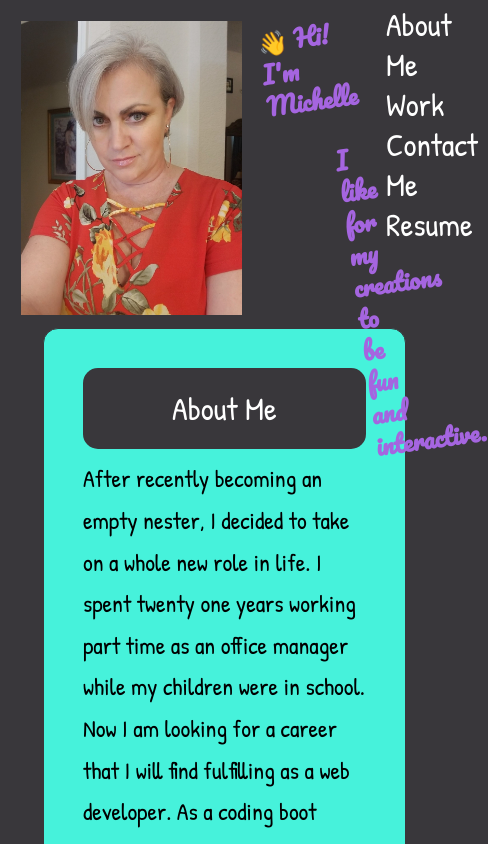
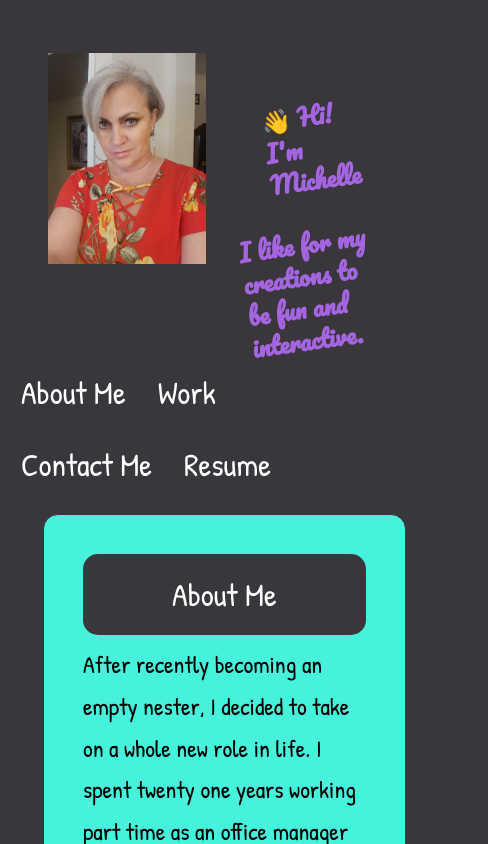
Before and after one commit to MichelleBerta/unit-2-homework, a plain HTML site: page index.html in a window 390 px wide. Shown: the top 844 px of the page, 488 px wide, since content can reach past the window. Drawn offline with Linux system fonts and the light colour scheme.

Commit message:
corrected formatting for 576 size viewers

```diff
--- a/assets/style.css
+++ b/assets/style.css
@@ -207,12 +207,15 @@ ul {
 }
 /* view at 576px or smaller */
 @media screen and (max-width: 576px) {
+  .header {
+    height: 100%;
+    flex-wrap: wrap;
+  }
+
   img {
-    padding-left: 1rem;
-    padding-top: 1rem;
-  }
-  h1 {
-    float: right;
+    padding-left: 2rem;
+    padding-top: 3rem;
+    width: 50%;
   }
 
   h1,
@@ -222,15 +225,19 @@ ul {
   }
 
   h1 {
-    padding-top: 1rem;
+    padding-top: 6rem;
   }
 
-  nav {
-    display: block;
-    clear: left;
+  h2 {
+    padding-left: 1rem;
   }
 
   ul {
     line-height: 2.5rem;
   }
+
+  li {
+    float: left;
+    padding: 1rem;
+  }
 }
```
